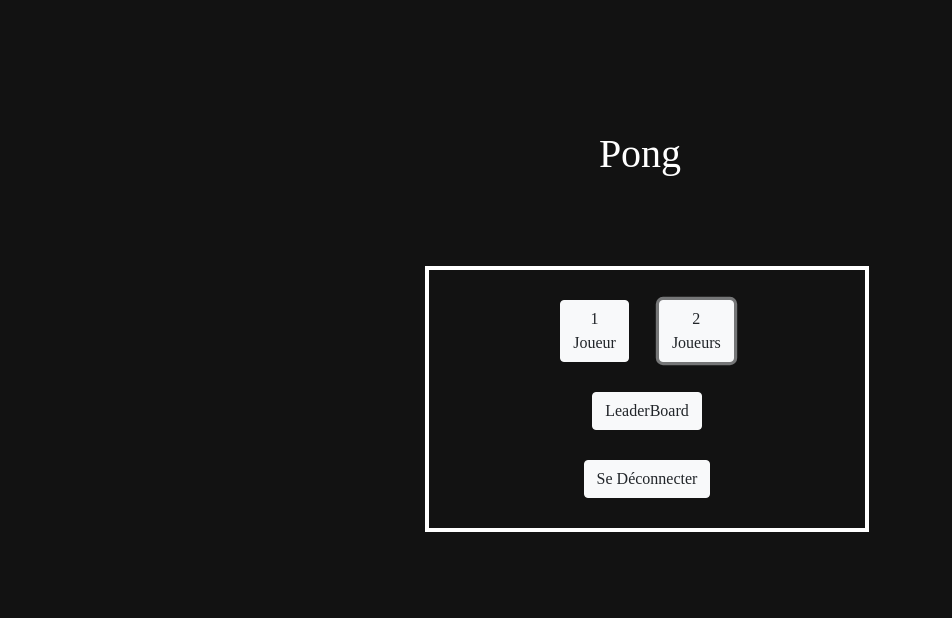
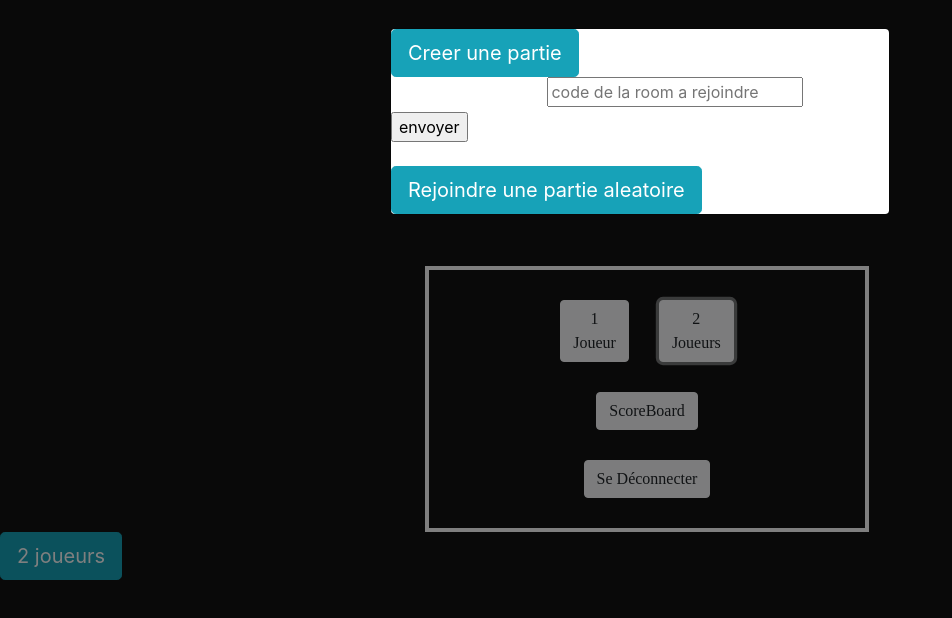
Before and after one commit to AroedTM/squad_ihm, a website: page public/Accueil.html in a window 1280 px wide. Both pictures are taken after a click on the button "2 Joueurs". Shown: the whole page, without its empty margins (0-952 px from the left). Drawn offline with nearby package versions, Linux system fonts and the light colour scheme.

Commit message:
Merge a la mano

```diff
--- a/package.json
+++ b/package.json
@@ -1,7 +1,8 @@
 {
   "dependencies": {
-    "three": "^0.135.0",
-    "express": "^4.17.1"
+    "express": "^4.17.1",
+    "nodemon": "^2.0.15",
+    "three": "^0.135.0"
   },
   "scripts": {
     "start": "node server.js",
@@ -11,7 +12,6 @@
   "description": "test d'intégration",
   "version": "1.0.0",
   "main": "server.js",
-  "devDependencies": {},
   "repository": {
     "type": "git",
     "url": "git+https://github.com/theguyhimself/squad_ihm.git"
--- a/public/Accueil.html
+++ b/public/Accueil.html
@@ -1,9 +1,13 @@
 <!DOCTYPE html>
 <html>
 <head>
+    <meta charset="utf-8" />
     <link rel="stylesheet" href="./css/style.css">
+    <link rel="stylesheet" href="https://maxcdn.bootstrapcdn.com/bootstrap/4.3.1/css/bootstrap.min.css">
    <link rel="stylesheet" href="https://stackpath.bootstrapcdn.com/bootstrap/4.3.1/css/bootstrap.min.css" integrity="sha384-ggOyR0iXCbMQv3Xipma34MD+dH/1fQ784/j6cY/iJTQUOhcWr7x9JvoRxT2MZw1T" crossorigin="anonymous">
-    <meta charset="utf-8" />
+    <script src="https://ajax.googleapis.com/ajax/libs/jquery/3.5.1/jquery.min.js"></script>
+    <script src="https://maxcdn.bootstrapcdn.com/bootstrap/4.3.1/js/bootstrap.min.js"></script>
+
 </head>
 <body style="background-color:#121212;color:white;">
     <div class="container">
@@ -18,17 +22,76 @@
                     <button id="1j" type="button" class="btn btn-light" style="font-family:Retron2000;">1 Joueur</button>
                 </div>
                 <div class="col" style="flex-grow:0;">
-                        <button id="2j" type="button" class="btn btn-light" style="font-family:Retron2000;">2 Joueurs</button>
+                    <button id="Button2j" type="button" class="btn btn-info btn-light" style="font-family:Retron2000;">2 Joueurs</button>
                 </div>
             </div>
             <div class="row justify-content-center">
-                    <button id="LB" type="button" class="btn btn-light" style="font-family:Retron2000;">LeaderBoard</button>
+                <a href="/leaderboard" class="btn btn-light " role="button" aria-pressed="true" style="font-family:Retron2000;">ScoreBoard</a>
+                <!--<button id="LB" type="button" class="btn btn-light" style="font-family:Retron2000;">LeaderBoard</button>-->
             </div>
             <div class="row justify-content-center">
-                    <button id="logout" type="button" class="btn btn-light" style="font-family:Retron2000;">Se Déconnecter</button>
+                <a href="/auth" class="btn btn-light" role="button" aria-pressed="true" style="font-family:Retron2000;">Se Déconnecter</a>
+                <!--<button id="logout" type="button" class="btn btn-light" style="font-family:Retron2000;">Se Déconnecter</button>-->
             </div>
         </div>
     </div>
+    <div class="modal fade" id="Modal2j" role="dialog">
+        <div class="modal-dialog">
 
+            <!-- Modal content-->
+            <div class="modal-content">
+                <div class="MaDivModal">
+                    <div>
+                        <button type="button" class="btn btn-info btn-lg" id="create">Creer une partie</button>
+                    </div>
+                    <div>
+                        <form id="myForm">
+                            <label for="token">Rejoindre une partie</label>
+                            <input type="text" id="token" placeholder="code de la room a rejoindre"><br>
+                            <input type="submit" value="envoyer" id="submitBtn">
+                        </form>
+                        <br>
+                        <div>
+                            <button type="button" class="btn btn-info btn-lg" id="join">Rejoindre une partie aleatoire</button>
+                        </div>
+                    </div>
+                </div>
+            </div>
+        </div>
+    </div>
+    <button type="button" class="btn btn-info btn-lg" id="button2j">2 joueurs</button>
+
+    <!-- Modal -->
+    <div class="modal fade" id="Modal2j" role="dialog">
+        <div class="modal-dialog">
+
+            <!-- Modal content-->
+            <div class="modal-content">
+                <div class="MaDivModal">
+                    <div>
+                        <button type="button" class="btn btn-info btn-lg" id="create">Creer une partie</button>
+                    </div>
+                    <div>
+                        <form id="myForm">
+                            <label for="token">Rejoindre une partie</label>
+                            <input type="text" id="token" placeholder="code de la room a rejoindre"><br>
+                            <input type="submit" value="envoyer" id="submitBtn">
+                        </form>
+                        <br>
+                        <div>
+                            <button type="button" class="btn btn-info btn-lg" id="join">Rejoindre une partie aleatoire</button>
+                        </div>
+                    </div>
+                </div>
+            </div>
+        </div>
+    </div>
+    <script>
+        $(document).ready(function () {
+            $("#Button2j").click(function () {
+                $("#Modal2j").modal();
+            });
+        });
+    </script>
 </body>
 </html>
--- /dev/null
+++ b/style.css
@@ -0,0 +1,52 @@
+#logo{
+    margin-top:100px;
+    margin-bottom:50px;
+}
+.col{
+    flex-grow:0;
+}
+.row{
+    margin-top:30px;
+    margin-bottom:30px;
+}
+#Boutons{
+    border: white 4px solid;
+    margin-left:340px   ;
+    margin-right:0;
+    padding:0 0 0 0;
+    width:40%;
+    position:center;
+}
+.MaDivModal {
+    display: flex;
+    justify-content: space-around;
+    color: white;
+    position: relative;
+    top: 50%;
+    transform: translateY(-50%);
+}
+
+#submitBtn {
+    background-color: #140602;
+    margin-left: 35%;
+}
+
+#create {
+    background-color: #140602;
+}
+
+#join {
+    background-color: #140602;
+}
+
+.modal-dialog {
+    height: 60%;
+    position: relative;
+    top: 25%;
+    transform: translateY(-50%);
+}
+
+.modal-content {
+    height: 40%;
+    background-color: #524F4E;
+}
```
Also changed, not shown: server.js (line endings or trailing spaces), 1 other file. Lines whose indentation alone changed are shown as unchanged.
